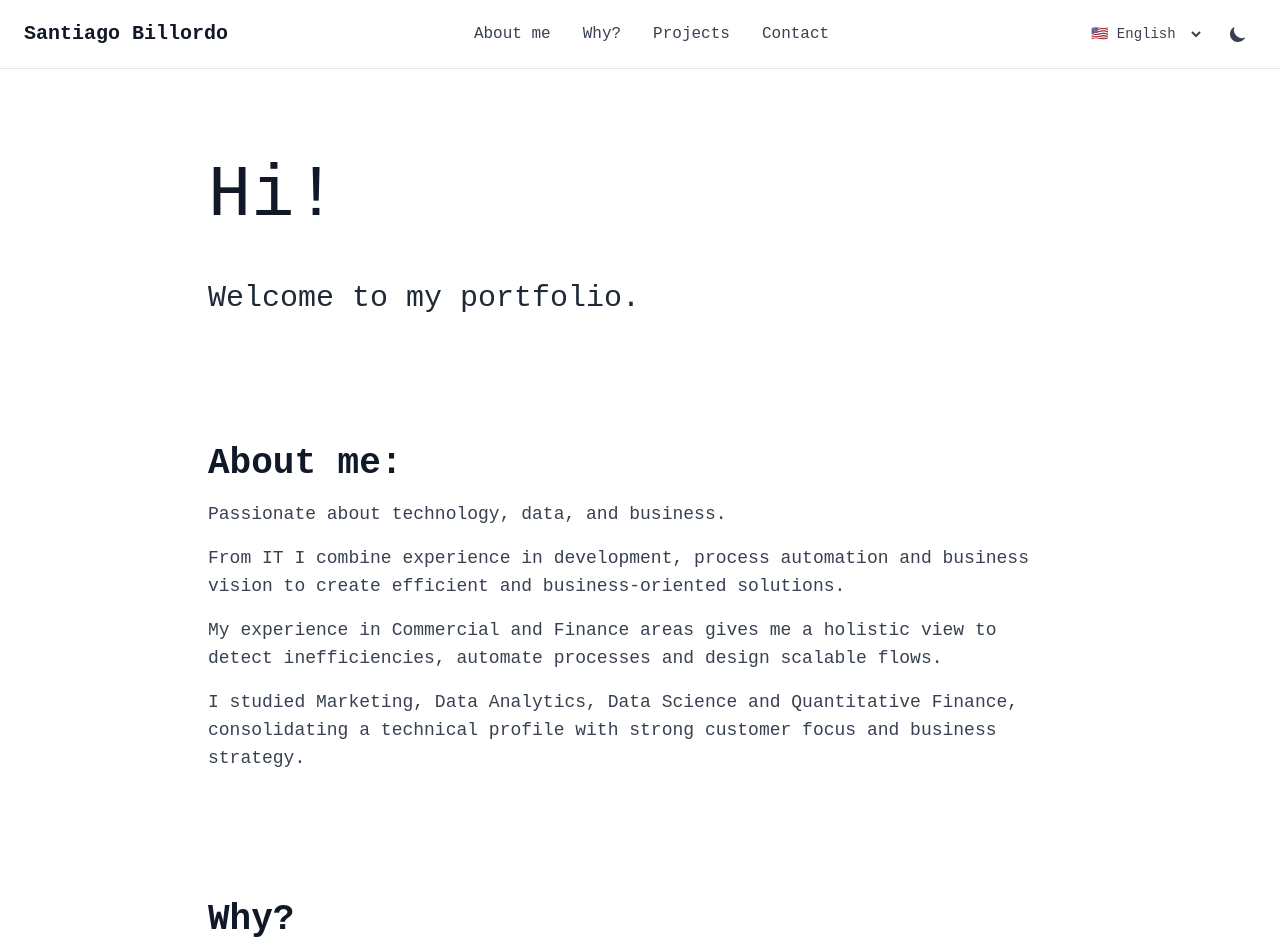
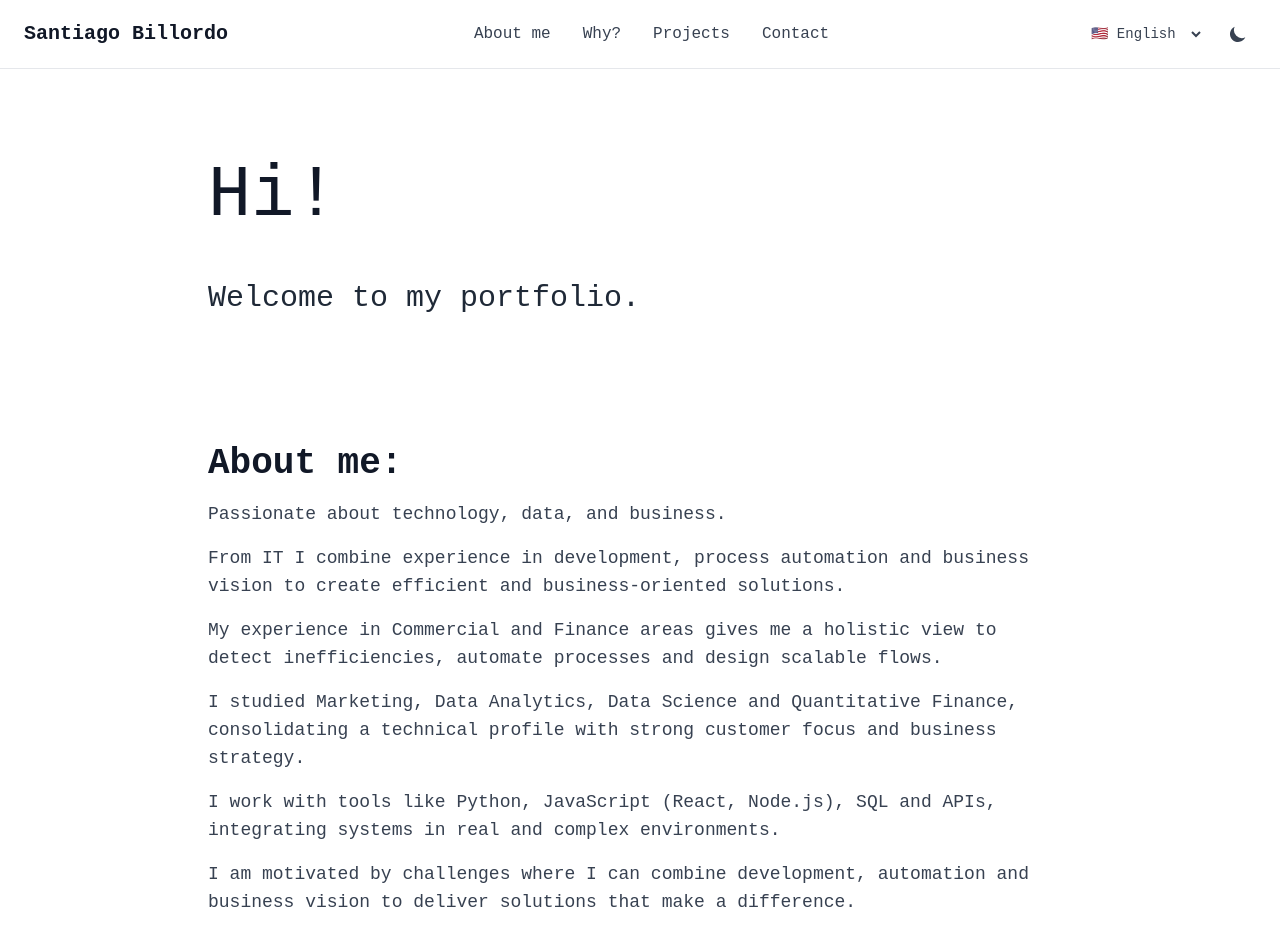
Before and after one commit to sbillordo/portfolio_next, a Next.js app: page /en in a window 1280 px wide. Shown: the top 952 px of the page. Built offline with nearby package versions, Linux system fonts and the light colour scheme.

Commit message:
Actualizado AboutMe.tsx para que muestre más líneas de texto

```diff
--- a/src/components/AboutMe.tsx
+++ b/src/components/AboutMe.tsx
@@ -14,6 +14,8 @@ export default function AboutMe() {
         <p>{t('p2')}</p>
         <p>{t('p3')}</p>
         <p>{t('p4')}</p>
+        <p>{t('p5')}</p>
+        <p>{t('p6')}</p>
       </div>
     </section>
   );
```
